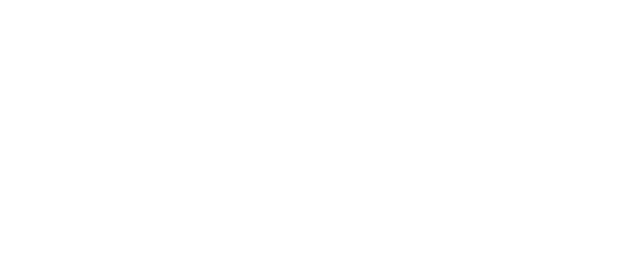
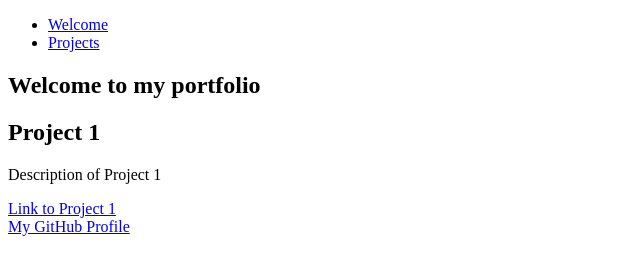
Before and after one commit to xarxal007/arsal-asmaa-MVerse, a plain HTML site: page index.html in a window 1280 px wide. Shown: the whole page, without its empty margins (0-640 px from the left). Drawn offline with Linux system fonts and the light colour scheme.

Commit message:
final step

```diff
--- a/index.html
+++ b/index.html
@@ -1,26 +1,26 @@
 <!DOCTYPE html>
-<html lang="en">
+<html>
   <head>
-    <meta charset="UTF-8">
-    <title>Fork Me! FCC: Test Suite Template</title>
-    <link rel="stylesheet" href="css/style.css">
+    <title>My Portfolio</title>
+    <link rel="stylesheet" href="styles.css">
   </head>
-
   <body>
-    <script src="https://cdn.freecodecamp.org/testable-projects-fcc/v1/bundle.js"></script>
-
-    <!--
-
-    Hello Camper!
-
-    For now, the test suite only works in Chrome!
-    Please read the README below in the JS Editor before beginning.
-    Feel free to delete this message once you have read it.
-    Good luck and Happy Coding!
-
-    - The freeCodeCamp Team
-
-    -->
-    <script  src="js/index.js"></script>
+    <nav id="navbar">
+      <ul>
+        <li><a href="#welcome-section">Welcome</a></li>
+        <li><a href="#projects">Projects</a></li>
+      </ul>
+    </nav>
+    <section id="welcome-section">
+      <h1>Welcome to my portfolio</h1>
+    </section>
+    <section id="projects">
+      <div class="project-tile">
+        <h2>Project 1</h2>
+        <p>Description of Project 1</p>
+        <a href="#">Link to Project 1</a>
+      </div>
+    </section>
+    <a id="profile-link" href="https://github.com/myusername" target="_blank">My GitHub Profile</a>
   </body>
 </html>
```
